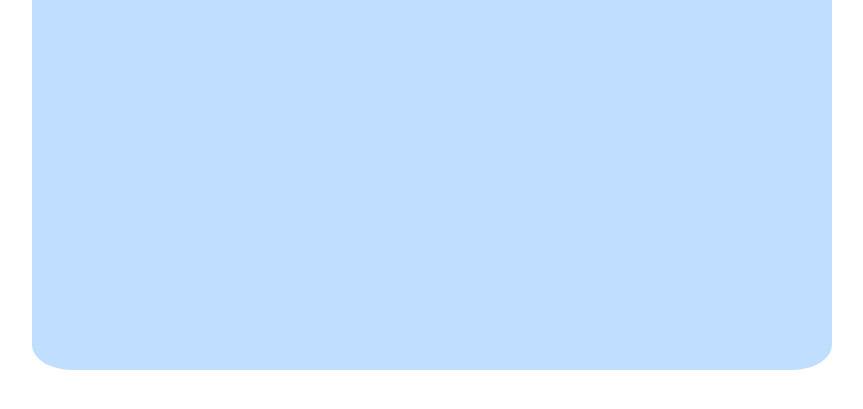
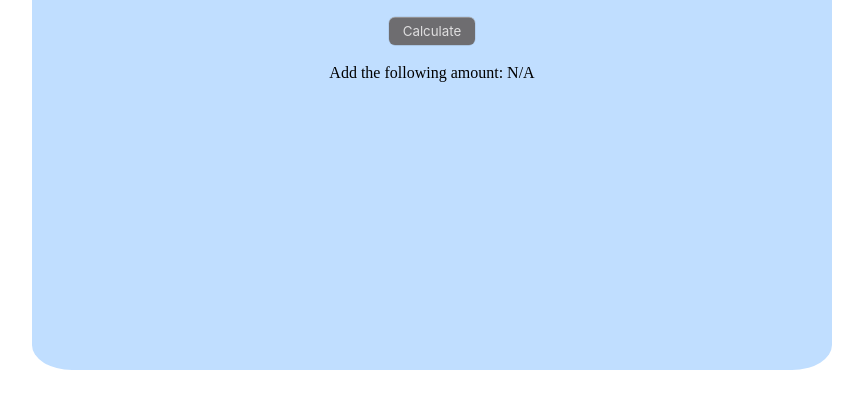
Before and after one commit to itmacleod1995/PoolCalc, a plain HTML site: page index.html in a window 1280 px wide. Shown: the part 205-614 px from the top of the page, without its empty margins (208-1071 px from the left). Drawn offline with Linux system fonts and the light colour scheme.

Commit message:
Added button to interface

```diff
--- a/index.html
+++ b/index.html
@@ -27,6 +27,12 @@
                 <input type="text" name="currLevel" id="curr">
             </div>
 
+            <button class="button-12">Calculate</button>
+
+            <div class="result">
+                <label for="chemNeeded">Add the following amount:<span.res> N/A</span></label>
+            </div>
+
 
         </div>
     </div>
--- a/styles.css
+++ b/styles.css
@@ -74,3 +74,28 @@ h1 {
     align-items: center;
     gap: 20px;
 }
+
+/* CSS */
+.button-12 {
+  display: flex;
+  flex-direction: column;
+  align-items: center;
+  padding: 6px 14px;
+  font-family: -apple-system, BlinkMacSystemFont, 'Roboto', sans-serif;
+  border-radius: 6px;
+  border: none;
+
+  background: #6E6D70;
+  box-shadow: 0px 0.5px 1px rgba(0, 0, 0, 0.1), inset 0px 0.5px 0.5px rgba(255, 255, 255, 0.5), 0px 0px 0px 0.5px rgba(0, 0, 0, 0.12);
+  color: #DFDEDF;
+  user-select: none;
+  -webkit-user-select: none;
+  touch-action: manipulation;
+  cursor: pointer;
+
+}
+
+.button-12:focus {
+  box-shadow: inset 0px 0.8px 0px -0.25px rgba(255, 255, 255, 0.2), 0px 0.5px 1px rgba(0, 0, 0, 0.1), 0px 0px 0px 3.5px rgba(58, 108, 217, 0.5);
+  outline: 0;
+}
```
